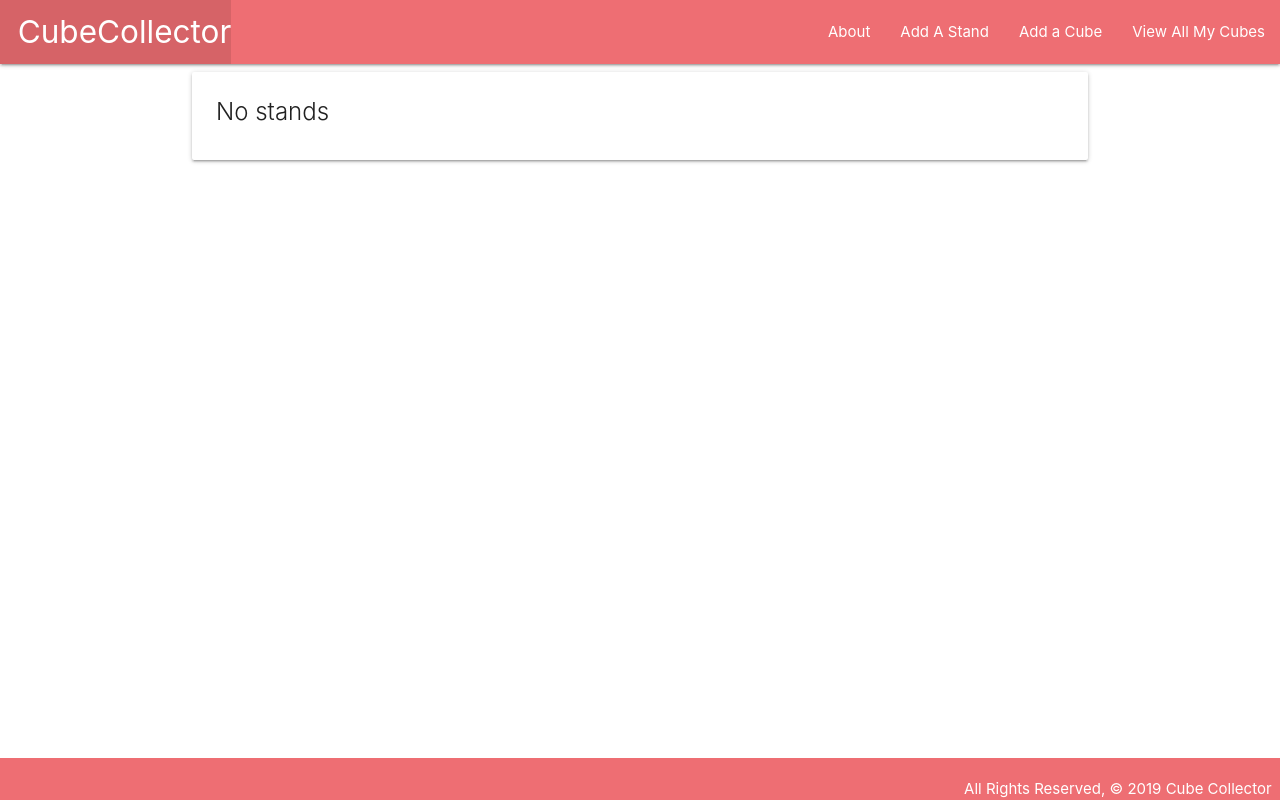
After one commit to TuckTuckC/CubeCollector, a Django app: template main_app/templates/stand/index.html in a window 1280 px wide. The commit adds this page. Run offline with Django 3.2, Linux system fonts and the light colour scheme; the template is opened without the code that fills it, so the values that code supplies are empty.

Commit message:
added html pages for stands

```diff
--- a/main_app/templates/base.html
+++ b/main_app/templates/base.html
@@ -20,6 +20,7 @@
         </ul>
         <ul class="right">
           <li><a href="{% url 'about' %}">About</a></li>
+          <li><a href="{% url 'create_stand' %}">Add A Stand</a></li>
           <li><a href="{% url 'cubes_create' %}">Add a Cube</a></li>
           <li><a href="{% url 'index' %}">View All My Cubes</a></li>
         </ul>
--- /dev/null
+++ b/main_app/templates/stand/index.html
@@ -0,0 +1,27 @@
+{% extends 'base.html' %}
+{% block content %}
+
+{% for stand in stands %}
+
+  <div class="card">
+  <a href="{% url 'stand_detail' stand.id %}">
+    <div class="card-content">
+      <span class="card-title">{{ stand.name }}</span>
+      <p>Color: {{ stand.color }}</p>
+    </div>
+    </a>
+  </div>
+  {% comment %}
+    if there is no elemnts in our list will  display no stands
+  {% endcomment %}
+  {% empty %}
+
+  <div class="card">
+    <div class="card-content">
+      <span class="card-title">No stands</span>
+    </div>
+  </div>
+
+{% endfor %}
+
+{% endblock %}
--- a/main_app/urls.py
+++ b/main_app/urls.py
@@ -10,7 +10,7 @@ urlpatterns = [
     path('cubes/<int:pk>/update/', views.CubeUpdate.as_view(), name='cubes_update'),
     path('cubes/<int:pk>/delete/', views.CubeDelete.as_view(), name='cubes_delete'),
     path('cubes/<int:cube_id>/add_time/', views.add_time, name='add_time'),
-    path('cubes/<int:cube_id/assoc_stand/<int:stand_id>/', views.assoc_stand, name='assoc_stand'),
+    path('cubes/<int:cube_id>/assoc_stand/<int:stand_id>/', views.assoc_stand, name='assoc_stand'),
 
     # stand urls
     path('stands/', views.stands_index, name='all_stands'),
```
Also changed, not shown: main_app/templates/stand/detail.html (added, +17 -0 lines).
